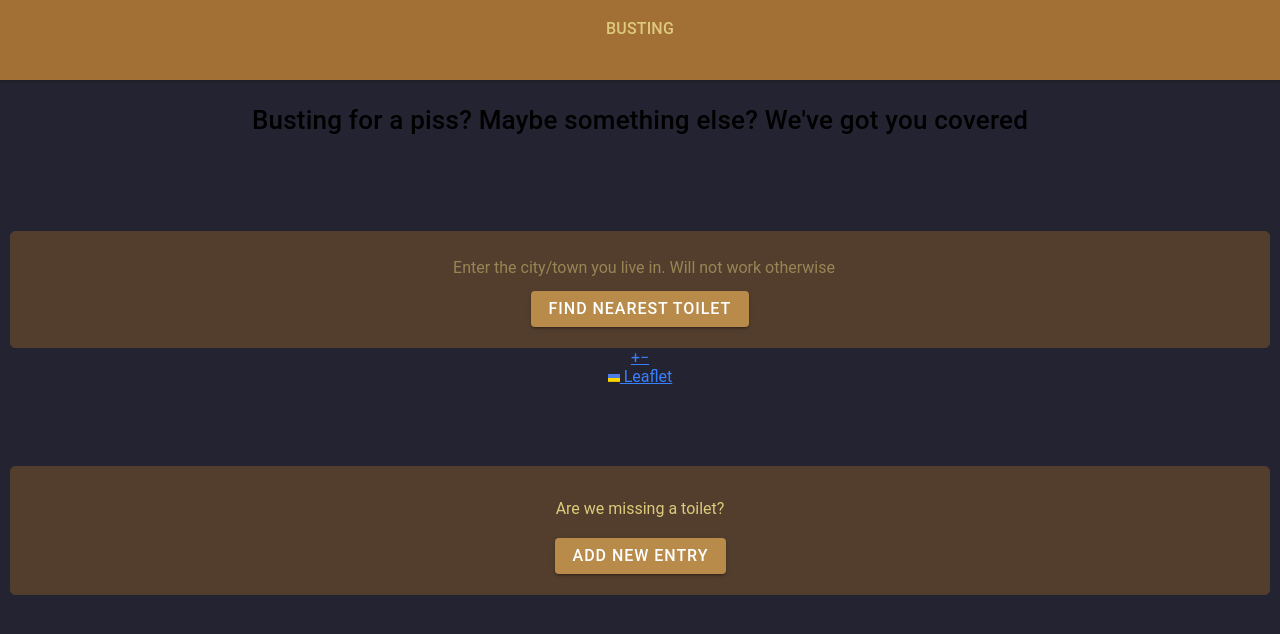
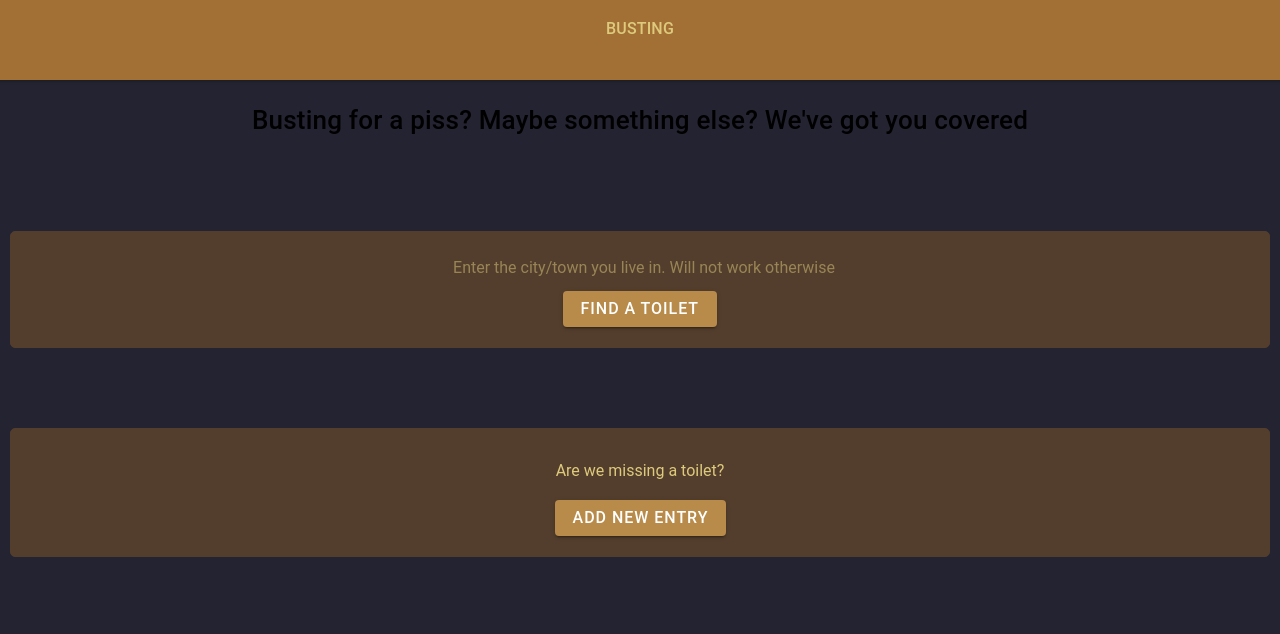
Before and after one commit to lachlanharnett/UQCS-Hackathon-2020, a React (Create React App) app: page /home in a window 1280 px wide. Shown: the top 634 px of the page. Built offline with nearby package versions, Linux system fonts and the light colour scheme.

Commit message:
Fuck this

```diff
--- a/src/components/GmapsAPI.tsx
+++ /dev/null
@@ -1,15 +0,0 @@
-
-import { IonContent } from '@ionic/react';
-import React from 'react';
-
-
-
-const GmapsAPI: React.FC = () => {
-    return (
-        <IonContent>
-
-        </IonContent>
-    );
-};
-
-export default GmapsAPI;
--- a/src/pages/Home.tsx
+++ b/src/pages/Home.tsx
@@ -14,17 +14,18 @@ import '@ionic/react/css/text-alignment.css';
 import '@ionic/react/css/text-transformation.css';
 import '@ionic/react/css/flex-utils.css';
 import '@ionic/react/css/display.css';
-import GmapsAPI from '../components/GmapsAPI';
+//import GmapsAPI from '../components/GmapsAPI';
 import axios from 'axios';
 
 /**
  * The home component. Gets toilet data and other shit
  */
 const Home: React.FC = () => {
-
+  var googleMapsURL: React.SetStateAction<string>;
 
   const [location, setLocation] = useState('');
   const [userLocation, setUserLocation] = useState('');
+  const [userText, setUserText] = useState('FIND NEAREST TOILET');
   //const toiletData = HTTP.get(`https://data.gov.au/data/api/3/action/datastore_search?resource_id=100da45f-6d1d-40ad-8c47-5a0481f1fbf9&q=`, location, null);
 
 
@@ -91,9 +92,17 @@ const Home: React.FC = () => {
 
         //console.log(LatLongArray);
         var minShitterValue = findShortestPath(newClientLocation.coords.latitude, newClientLocation.coords.longitude, LatLongArray);
-
+        console.log("Your location", newClientLocation.coords.latitude, newClientLocation.coords.longitude);
         var nearestToiletPosition = LatLongArray[minShitterValue];
         console.log("Nearest Toilet co-ords", nearestToiletPosition);
+
+        //Time to create the string that the user will click on.
+        var googleMapsString = `https://www.google.com/maps/dir/?api=1&origin=${newClientLocation.coords.latitude},${newClientLocation.coords.longitude}&destination=${nearestToiletPosition[0]},${nearestToiletPosition[1]}`;
+        console.log(googleMapsString);
+        googleMapsURL = googleMapsString;
+
+
+
       }).catch(async function(error: any) {
           console.log("error");
       })
@@ -178,12 +187,7 @@ const Home: React.FC = () => {
             <IonCol>
               <div className="main-container">
                 <IonInput placeholder="Enter the city/town you live in. Will not work otherwise" class="text" type="text" onIonChange ={(e: any) => {setLocation(e.target.value);}}></IonInput>
-                <IonButton type="submit" onClick= {() => {retrieveToiletData();}}>FIND NEAREST TOILET</IonButton>
-              </div>
-              <div className="Map">
-                <Map>
-
-                </Map>
+                <IonButton type="submit" onClick= {() => {retrieveToiletData();}}> FIND A TOILET</IonButton>
               </div>
               <div className="add-toilet">
                 <p className="text">Are we missing a toilet?</p>
```
Also changed, not shown: src/components/IonTextLink.tsx (added, +16 -0 lines), src/components/GmapsAPI.js (added).
